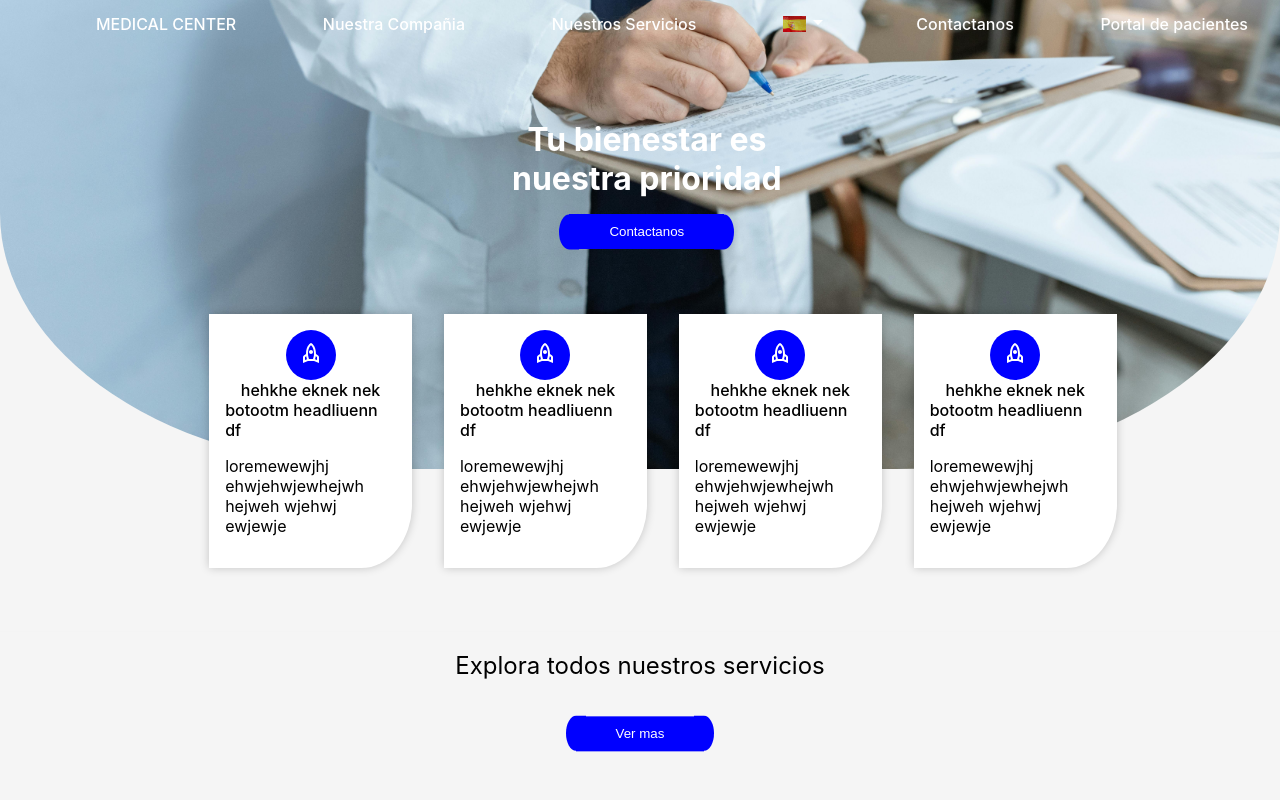
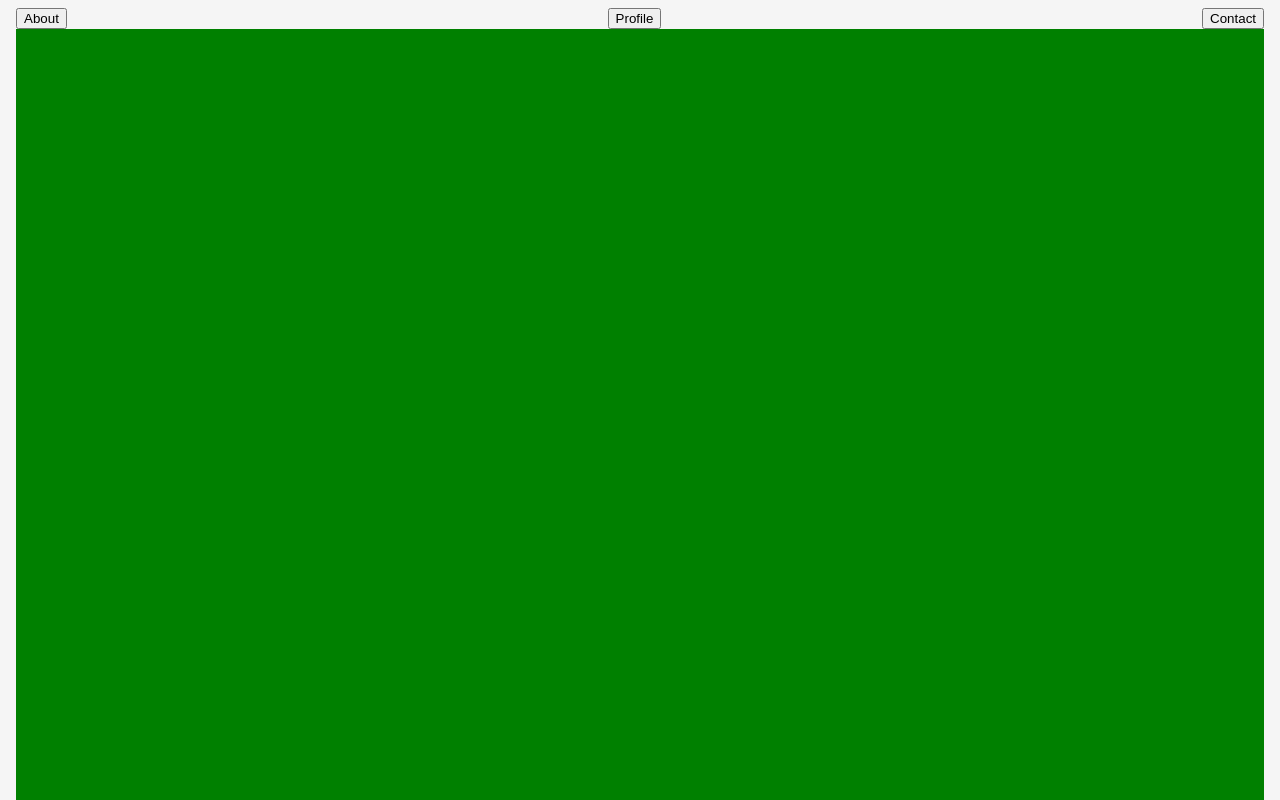
Before and after one commit to iefniar/iefniar.github.io, a React (Create React App) app: page / in a window 1280 px wide. Shown: the top 800 px of the page. Built offline with nearby package versions, Linux system fonts and the light colour scheme.

Commit message:
revamping started

```diff
--- a/src/App.js
+++ b/src/App.js
@@ -1,8 +1,16 @@
-import MainContent from "./components/MainContent";
+import { Routes, Route } from "react-router-dom";
+import HomePage from "./pages/homePage/HomePage";
+
+import MainContent from './components/MainContent';
 
 const App = () => {
   return (
-    <MainContent />
+    <Routes>
+      <Route path="/" element={<HomePage />} />
+      <Route path="/project-1" element={<MainContent />} />
+
+    </Routes>
+
   );
 }
 
--- a/src/components/Button.module.css
+++ b/src/components/Button.module.css
@@ -1,35 +1,19 @@
 .button{
-    border-style: none;
-    background-color: blue;
-    color: white;
+    --color-100: #ebe3db;
+    --color-300: #a79b90;
+    --color-500: #9b8977;
+    --color-700: #58483b;
+    --color-900: #1a1714;
+    --color-1000: #000000;
+    border: 1px solid var(--color-1000);
+    background-color: transparent;
+    color: var(--color-1000);
     padding: 10px 40px;
-    margin-top: 1rem;
     display: inline-flex;
     align-items: center;
-    position: relative;
+    text-transform: uppercase;
 }
 
 .button:hover{
   cursor: pointer;
 }
-
-.button::before,
-.button::after {
-  content: "";
-  position: absolute;
-  top: 50%;
-  transform: translateY(-50%);
-  height: 100%;
-  width: 20px;
-  background-color: blue;
-}
-
-.button::before {
-  left: -10px;
-  border-radius: 50% 0% 0% 50%;
-}
-
-.button::after {
-  right: -10px;
-  border-radius: 0% 50% 50% 0%;
-}
--- a/src/components/Card.module.css
+++ b/src/components/Card.module.css
@@ -1,17 +1,32 @@
 .container{
-    background-color: white;
-    width: 100%;
-    max-width: 180px;
+    --color-000: #ffffff;
+    --color-100: #ebe3db;
+    --color-300: #a79b90;
+    --color-500: #9b8977;
+    --color-700: #58483b;
+    --color-900: #1a1714;
+    --color-1000: #000000;
+    --shadow-color: hsla(0, 0%, 0%, 0.2);
+    background-color: transparent;
+    max-width: 200px;
     min-height: 100px;
-    box-shadow: 0px 0px 10px rgba(0, 0, 0, 0.2);
-    border-bottom-right-radius: 25%;
+    box-shadow: 0px 0px 10px var(--shadow-color);
     padding: 1rem;
     position: relative;
     opacity: 1;
     z-index: 2;
 }
+
+.container:hover{
+    cursor: pointer;
+    background-color: var(--color-000);
+}
+
+.container:hover .icon-div{
+    background-color: var(--color-300);
+}
+
 .content{
-    width: 100%;
     display: flex;
     flex-direction: column;
     justify-content: center;
@@ -24,7 +39,7 @@
 .icon-div{
     min-width: 50px;
     min-height: 50px;
-    background-color: blue;
+    background-color: var(--color-100);
     border-radius: 50%;
     display: flex;
     flex-direction: column;
@@ -32,5 +47,5 @@
     align-items: center;
 }
 .icon-div>span{
-    color: white;
+    color: var(--color-900);
 }
--- a/src/index.css
+++ b/src/index.css
@@ -1,3 +1,9 @@
+*,
+*::before,
+*::after{
+  box-sizing: border-box;
+}
+
 body {
   margin: 0;
   font-family: -apple-system, BlinkMacSystemFont, 'Segoe UI', 'Roboto', 'Oxygen',
@@ -11,3 +17,7 @@ code {
   font-family: source-code-pro, Menlo, Monaco, Consolas, 'Courier New',
     monospace;
 }
+
+.outer-container{
+  margin: 0.5em 1em;
+}
--- a/src/index.js
+++ b/src/index.js
@@ -1,8 +1,13 @@
 import ReactDOM from 'react-dom/client';
 import './index.css';
 import App from './App';
+import { BrowserRouter } from 'react-router-dom';
 
 const root = ReactDOM.createRoot(document.getElementById('root'));
 root.render(
-    <App />
+    <div className='outer-container'>
+        <BrowserRouter>
+            <App />
+        </BrowserRouter>
+    </div>
 );
--- /dev/null
+++ b/src/pages/homePage/About.js
@@ -0,0 +1,9 @@
+import { forwardRef } from "react";
+
+const About = (props, ref) => {
+  return (
+    <div ref={ref}> hello about over here </div>
+  );
+}
+
+export default forwardRef(About);
--- /dev/null
+++ b/src/pages/homePage/Contact.js
@@ -0,0 +1,9 @@
+import { forwardRef } from 'react';
+
+const Contact = (props, ref) => {
+  return (
+    <div ref={ref}> hello contact over here </div>
+  );
+}
+
+export default forwardRef(Contact);
--- /dev/null
+++ b/src/pages/homePage/HomePage.js
@@ -0,0 +1,55 @@
+import classes from './HomePage.module.css';
+import { useRef } from 'react';
+import About from './About';
+import Profile from './Profile';
+import Contact from './Contact';
+
+const HomePage = () => {
+  const aboutRef = useRef(null);
+  const profileRef = useRef(null);
+  const contactRef = useRef(null);
+
+  const handleClickAbout = () => {
+    aboutRef.current?.scrollIntoView({ behavior: 'smooth' });
+  };
+
+  const handleClickProfile = () => {
+    profileRef.current?.scrollIntoView({ behavior: 'smooth' });
+  };
+
+  const handleClickContact = () => {
+    contactRef.current?.scrollIntoView({ behavior: 'smooth' });
+  };
+
+  return (
+    <>
+      <div className={classes['navBar-container']}>
+        <div className={classes['navBar-container-links']}>
+          <button onClick={handleClickAbout}>
+            <h4>About</h4>
+          </button>
+        </div>
+        <div className={classes['navBar-container-links']}>
+          <button onClick={handleClickProfile}>
+            <h4>Profile</h4>
+          </button>
+        </div>
+        <div className={classes['navBar-container-links']}>
+          <button onClick={handleClickContact}>
+            <h4>Contact</h4>
+          </button>
+        </div>
+
+      </div>
+
+      <div className={classes.borrar}></div>
+      <About ref={aboutRef}/>
+      <Profile ref={profileRef} />
+      <Contact ref={contactRef} />
+
+
+    </>
+  );
+}
+
+export default HomePage;
--- /dev/null
+++ b/src/pages/homePage/HomePage.module.css
@@ -0,0 +1,36 @@
+.navBar-container{
+    --color-100: #ebe3db;
+    --color-300: #a79b90;
+    --color-500: #9b8977;
+    --color-700: #58483b;
+    --color-900: #1a1714;
+    --color-1000: #000000;
+
+    display: flex;
+    align-items: center;
+    justify-content: space-between;
+}
+
+.navBar-container-links{
+    display: flex;
+    align-items: center;
+    justify-content: center;
+}
+
+.navBar-container-links>a{
+    color: var(--color-1000);
+    text-decoration: none;
+    display: flex;
+    align-items: center;
+    justify-content: center;
+}
+.navBar-container-links>a>h4{
+    font-size: 1rem;
+    font-weight: 400;
+}
+
+.borrar{
+    width: 100%;
+    height: 800px;
+    background-color: green;
+}
--- /dev/null
+++ b/src/pages/homePage/Profile.js
@@ -0,0 +1,17 @@
+import { forwardRef } from 'react';
+import { Link } from 'react-router-dom';
+
+const Profile = (props, ref) => {
+  return (
+    <>
+      <div ref={ref}> hello profile over here </div>
+      <div style={{width:'100%', height: '500px', backgroundColor: 'teal'}}>
+        <button>
+          <Link to='/project-1'>Explore project 1</Link>
+        </button>
+      </div>
+    </>
+  );
+}
+
+export default forwardRef(Profile);
```
